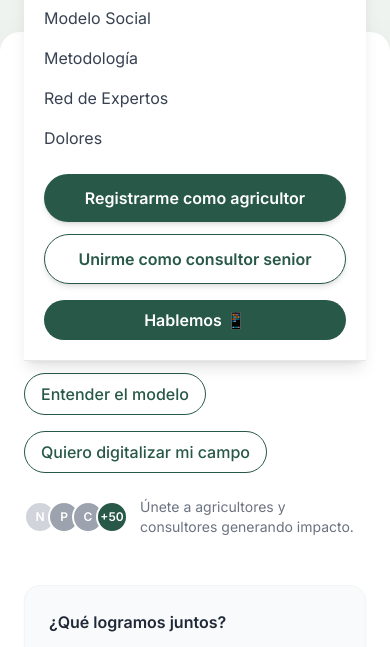
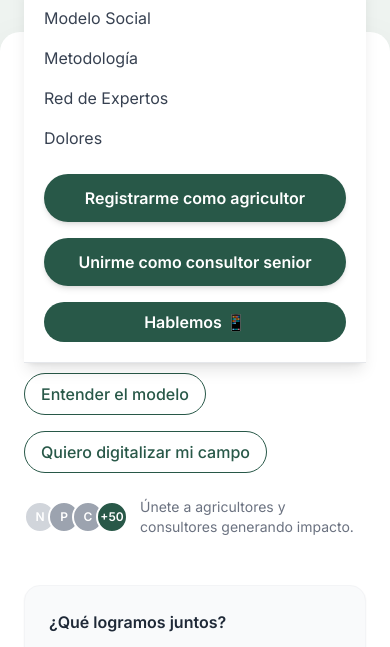
Before and after one commit to cgraniffo/WebAgropuentes, a website: page index.html in a window 390 px wide. Both pictures are taken after a click on the button "Abrir menú". Shown: the part 147-794 px from the top of the page. Drawn offline with nearby package versions, Linux system fonts and the light colour scheme.

Commit message:
Correccion menu mobile

```diff
--- a/index.html
+++ b/index.html
@@ -219,7 +219,7 @@
             </a>
             <!-- CTA Consultor -->
             <a href="consultor.html"
-              class="mt-3 block text-center bg-white text-agropuentes-green border border-agropuentes-green py-3 rounded-full font-semibold shadow-md hover:bg-agropuentes-green hover:text-white transition">
+              class="mt-4 block text-center bg-agropuentes-green text-white py-3 rounded-full font-semibold shadow-md hover:bg-agropuentes-green/90 transition">
               Unirme como consultor senior
             </a>
             <a href="https://wa.me/56944645774?text=Hola%2C%20vengo%20de%20la%20web%20y%20quiero%20saber%20m%C3%A1s"
```
